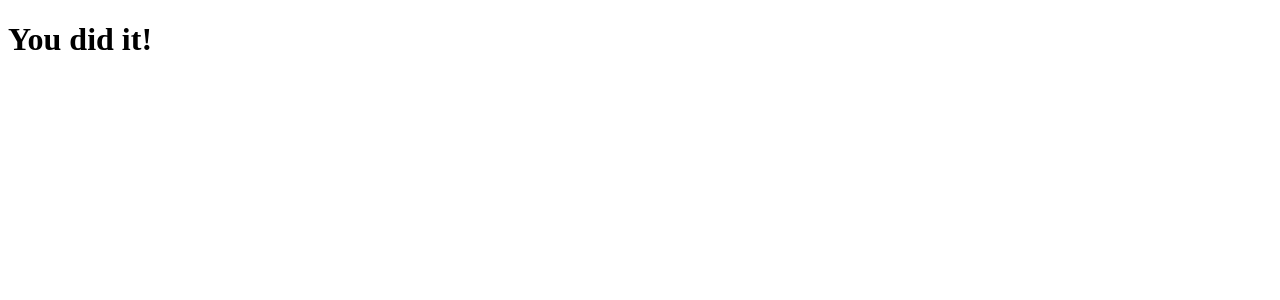
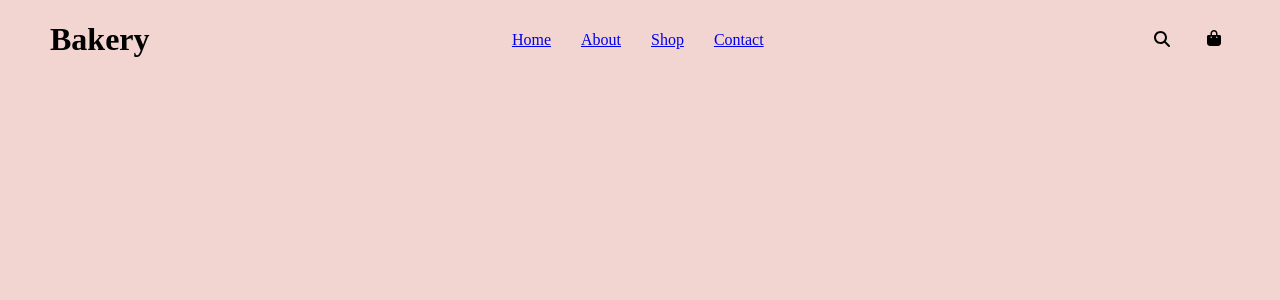
Before and after one commit to dodaD/bakery-website, a Vue app: page / in a window 1280 px wide. Before the commit this address had no page. Shown: the top 300 px of the page. Built offline with nearby package versions, Linux system fonts and the light colour scheme.

Commit message:
basic components divison - setting up tools

```diff
--- a/src/App.vue
+++ b/src/App.vue
@@ -1,8 +1,28 @@
-<script setup></script>
+<script setup>
+import MainPage from './components/MainPage.vue';
+</script>
 
 <template>
-  <h1>You did it!</h1>
+  <div class="main-wrapper">
+    <MainPage />
+  </div>
 
 </template>
 
-<style scoped></style>
+<style lang="scss">
+@import "@/styles/colours.scss";
+
+.main-wrapper {
+  width: 100%;
+  height: 100vh;
+
+  //background-color: var(--background);
+}
+
+body,
+html {
+  margin: 0;
+  padding: 0;
+  height: 100%;
+}
+</style>
--- /dev/null
+++ b/src/components/MainPage.vue
@@ -0,0 +1,93 @@
+<script setup></script>
+
+<template>
+     <div class="content-wrapper">
+          <div class="navigation">
+               <div class="logo">
+                    <h1>Bakery</h1>
+               </div>
+               <div class="menu">
+                    <router-link to="/">Home</router-link>
+                    <router-link to="/about">About</router-link>
+                    <router-link to="/shop">Shop</router-link>
+                    <router-link to="/contact">Contact</router-link>
+               </div>
+
+               <div class="buttons-wrapper">
+                    <button>
+                         <font-awesome-icon :icon="['fas', 'magnifying-glass']" />
+                    </button>
+                    <button>
+                         <font-awesome-icon :icon="['fas', 'bag-shopping']" />
+                    </button>
+               </div>
+          </div>
+
+          <div class="hero"></div>
+
+          <div class="best-sellers"></div>
+
+          <div class="customer reviews"></div>
+
+          <div class="footer"></div>
+     </div>
+</template>
+
+
+<style lang="scss" scoped>
+@import "@/styles/colours.scss";
+
+.content-wrapper {
+     max-width: 2000px;
+     position: absolute;
+     right: 50%;
+     transform: translateX(50%);
+     width: 100%;
+     background-color: var(--background);
+     height: 100%;
+     padding: 0 50px;
+     box-sizing: border-box;
+}
+
+.navigation {
+     display: flex;
+     width: 100%;
+     align-items: center;
+}
+
+.menu {
+     width: 60%;
+     display: flex;
+     align-items: center;
+     justify-content: center;
+
+     a {
+          margin: 0 15px;
+
+          &:first-of-type {
+               margin-left: 0;
+          }
+
+          &:last-of-type {
+               margin-right: 0;
+          }
+     }
+}
+
+.buttons-wrapper {
+     display: flex;
+     margin-left: 20%;
+
+     button {
+          background: none;
+          border: none;
+          margin-left: 20px;
+          font-size: 16px;
+          cursor: pointer;
+     }
+}
+
+.logo {
+     margin-right: 20%;
+}
+</style>
--- a/src/main.js
+++ b/src/main.js
@@ -4,7 +4,20 @@ import { createPinia } from 'pinia'
 import App from './App.vue'
 import router from './router'
 
+// FontAwesome imports
+import { library } from '@fortawesome/fontawesome-svg-core'
+import { FontAwesomeIcon } from '@fortawesome/vue-fontawesome'
+import { fas } from '@fortawesome/free-solid-svg-icons'
+import { far } from '@fortawesome/free-regular-svg-icons'
+import { fab } from '@fortawesome/free-brands-svg-icons'
+
+// Add icons to library
+library.add(fas, far, fab)
+
 const app = createApp(App)
+
+// Register FontAwesome component globally
+app.component('font-awesome-icon', FontAwesomeIcon)
 
 app.use(createPinia())
 app.use(router)
--- /dev/null
+++ b/src/styles/colours.scss
@@ -0,0 +1,13 @@
+@media (prefers-color-scheme: light) {
+  :root {
+    --background: rgba(242, 212, 208, 1);
+    --background-dark-accent: rgba(79, 96, 226, 1);
+  }
+}
+
+@media (prefers-color-scheme: dark) {
+  :root {
+    --background: rgba(230, 162, 153, 1);
+    --background-dark-accent: rgba(79, 96, 226, 1);
+  }
+}
```
Also changed, not shown: eslint.config.js (deleted, +0 -24 lines), package.json (+7 -0 lines), 1 other file (tests, documents, lock files or other folders).
